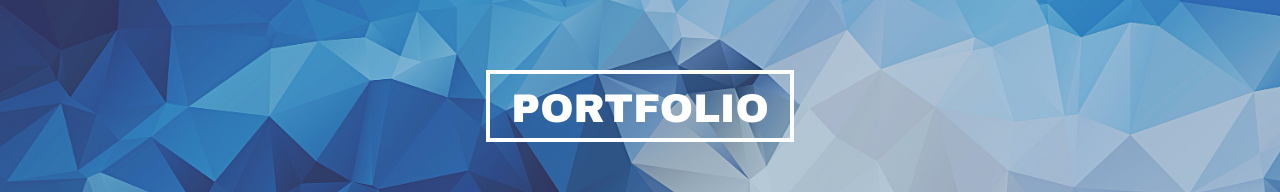
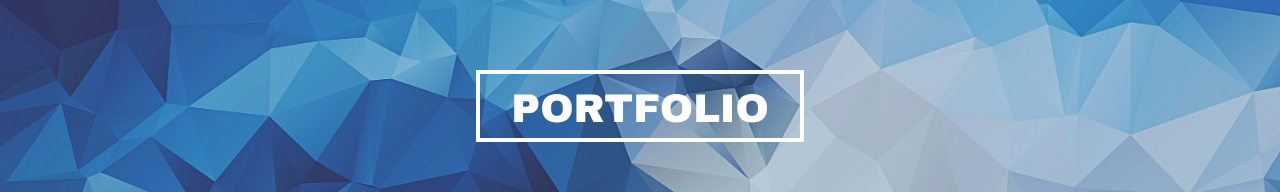
Before and after one commit to GabrielaHess/wb, a website: page index.html in a window 1280 px wide. Shown: the part 392-584 px from the top of the page. Drawn offline with Linux system fonts and the light colour scheme.

Commit message:
fix PC version

```diff
--- a/styles/main.scss
+++ b/styles/main.scss
@@ -229,10 +229,12 @@ a {
   font-size: 30px;
   height: 50px;
   text-align: center;
-  width: 75%;
+  width: 100%;
   border: 2px solid white;
   margin-bottom: 100px;
   padding-top: 4px;
+  padding-left: 10px;
+  padding-right: 10px;
   @media screen and (min-width: 1024px) {
     width: 300px;
     font-size: 40px;
```
Also changed, not shown: styles/main.css.
